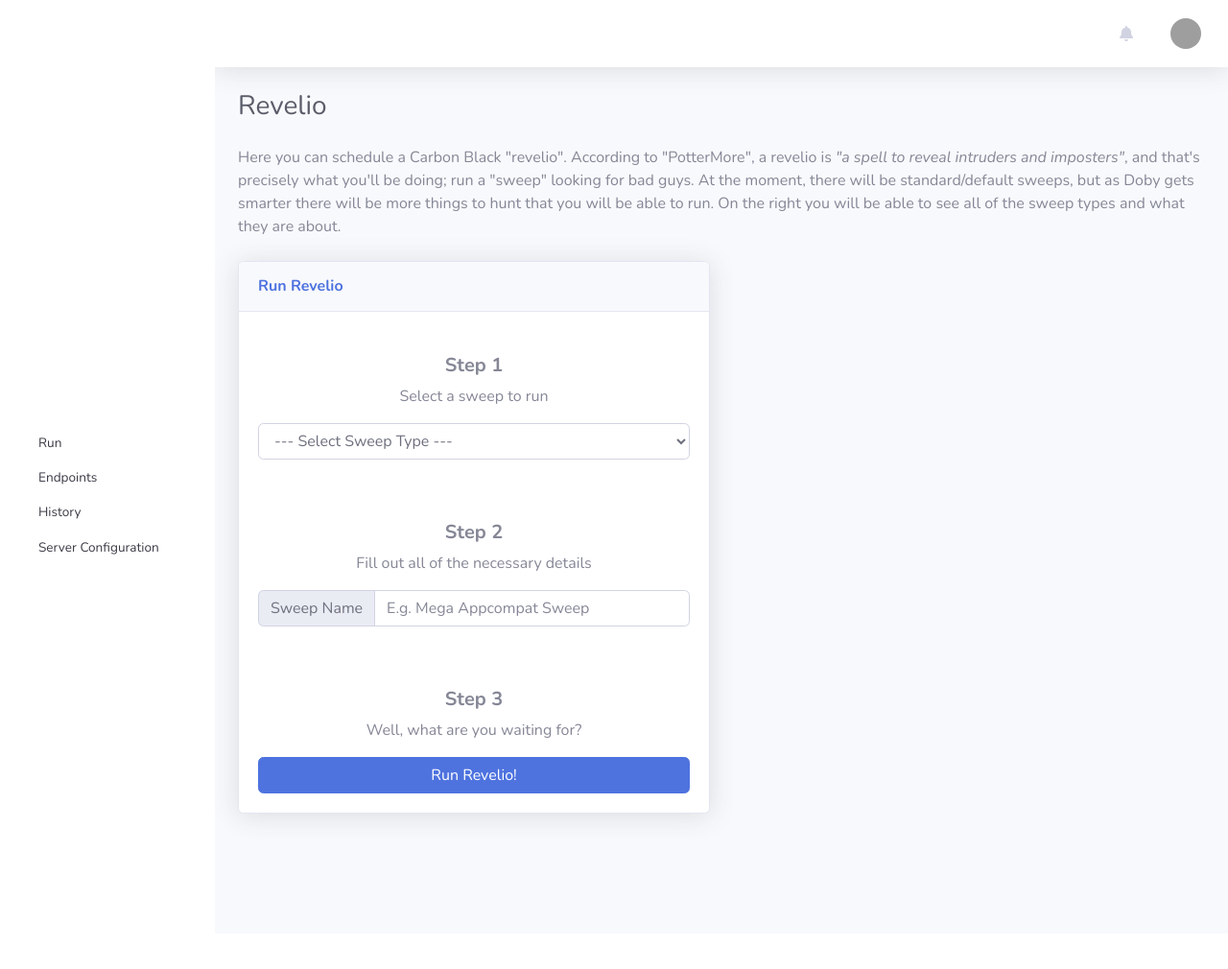
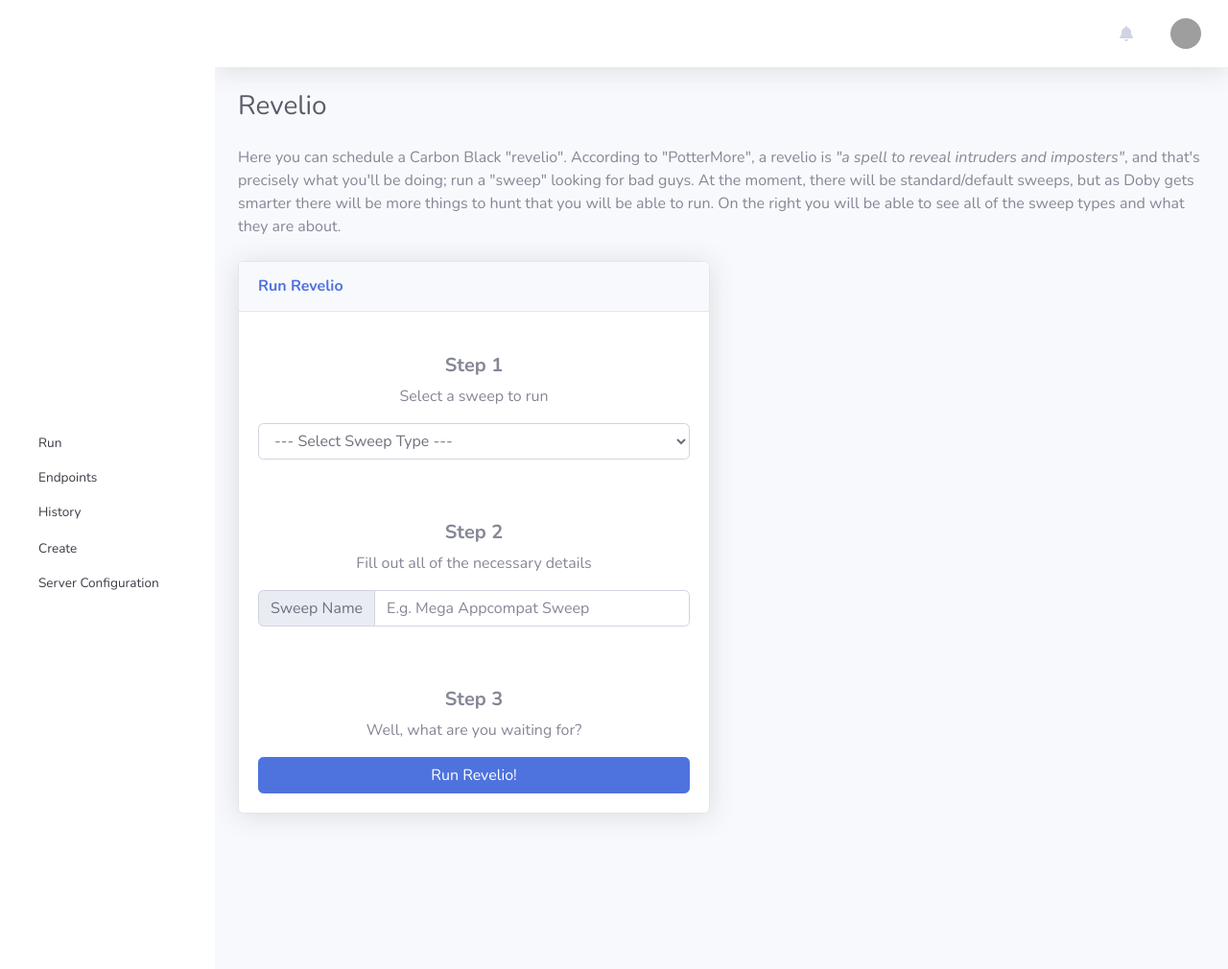
Before and after one commit to allthingsdfir/cb-bot, a Python web app: template application/templates/cb_run.html in a window 1280 px wide, after a click on "Revelio". Shown: the whole page at 96% size. Before the commit the page ends 863 px from the top, so only its background shows below. Run offline with Jinja, Linux system fonts and the light colour scheme; the template is opened without the code that fills it, so the values that code supplies are empty; some libraries are stand-ins or nearby versions; grey boxes are pictures that could not be loaded.

Commit message:
Added path to Create page.

```diff
--- a/application/templates/home_base.html
+++ b/application/templates/home_base.html
@@ -66,6 +66,8 @@
                         <a class="collapse-item" href="/cb/run">Run</a>
                         <a class="collapse-item" href="/cb/endpoints">Endpoints</a>
                         <a class="collapse-item" href="/cb/sweep_history">History</a>
+                        <hr class="sidebar-divider my-0">
+                        <a class="collapse-item" href="/cb/create">Create</a>
                         <a class="collapse-item" href="/cb/server_settings">Server Configuration</a>
                     </div>
                 </div>
```
